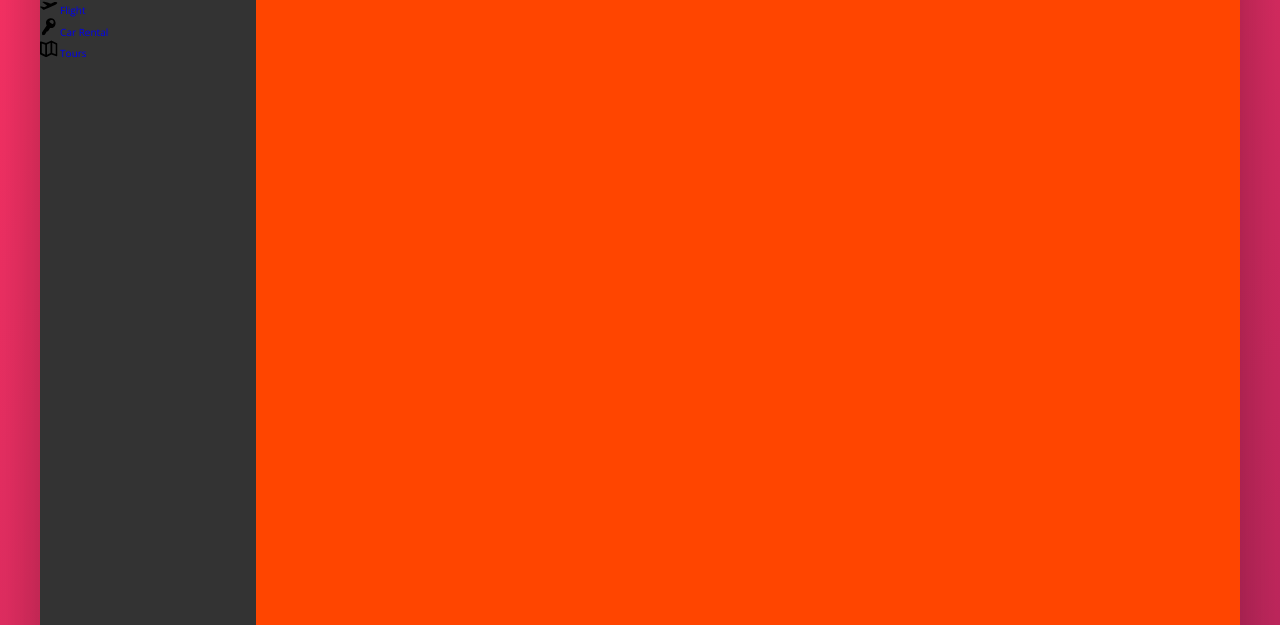
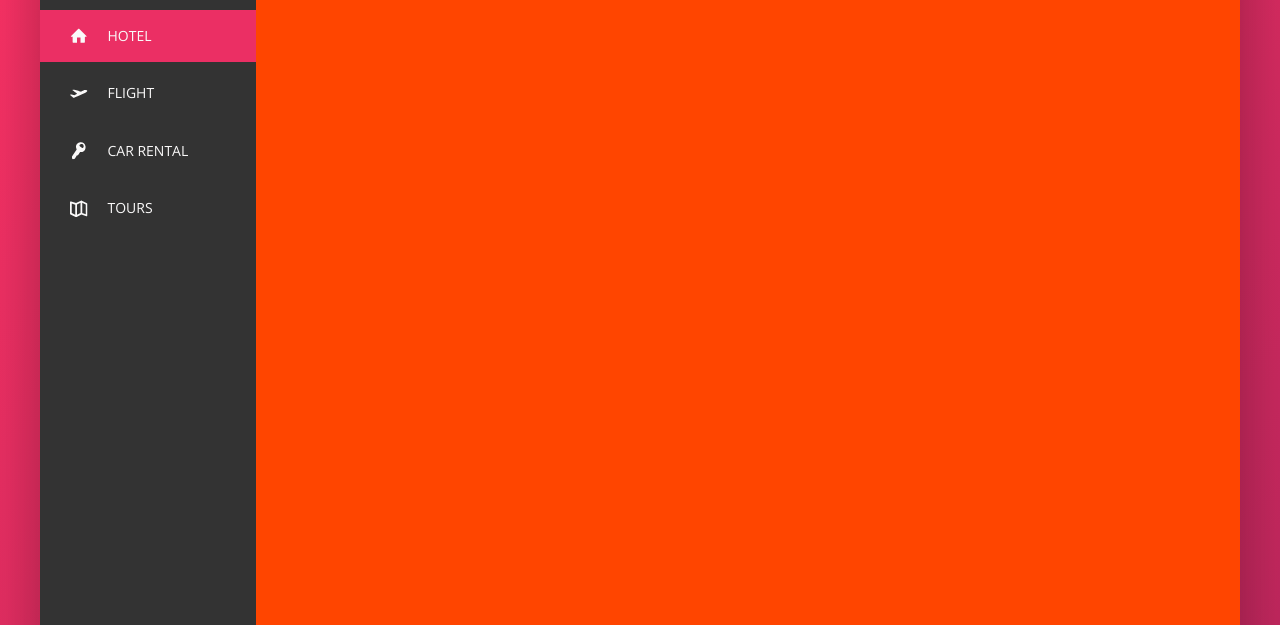
Before and after one commit to optimus-anu/Trillo, a website: page index.html in a window 1280 px wide. Shown: the part 175-800 px from the top of the page. Drawn offline with nearby package versions, Linux system fonts and the light colour scheme.

Commit message:
Building the Navigation Part 2

```diff
--- a/index.html
+++ b/index.html
@@ -44,7 +44,7 @@
             <div class="content">
                 <nav class="sidebar">
                     <ul class="side-nav">
-                        <li class="side-nav__item">
+                        <li class="side-nav__item  side-nav__item--active">
                             <a href="#" class="side-nav__link">
                                 <svg class="side-nav__icon">
                                     <use xlink:href="img/sprite.svg#icon-home"></use>
--- a/sass/_components.scss
+++ b/sass/_components.scss
@@ -118,20 +118,61 @@
 /////////////////////////////////////////////////
 // SIDE NAVIGATION
 .side-nav {
+    font-size: 1.4rem;
+    list-style-type: none;
+    margin-top: 3.5rem;
 
     &__item {
-        list-style-type: none;
+        position: relative;
 
+        &:not(:last-child) {
+            margin-bottom: .5rem;
+        }
     }
 
-    &__link {
+    &__item::before {
+        content: "";
+        position: absolute;
+        top: 0;
+        left: 0;
+        height: 100%;
+        width: 3px;
+        background-color: var(--color-primary);
+        transform: scaleY(0);
+        transition: transform 0.2s, width 0.4s cubic-bezier(1, 0, 0, 1) .2s, background-color .1s;
+    }
+
+    &__item:hover::before,
+    &__item--active::before {
+        transform: scaleY(1);
+        width: 100%;
+    }
+
+    &__item:active::before {
+        background-color: var(--color-primary-light);
+    }
+
+    &__link:link,
+    &__link:visited {
+
+        color: var(--color-grey-light-1);
         text-decoration: none;
+        text-transform: uppercase;
+        display: block;
+        padding: 1.5rem 3rem;
+        position: relative;
+        z-index: 10;
+
+        display: flex;
+        align-items: center;
+
     }
 
     &__icon {
         width: 1.75rem;
         height: 1.75rem;
-
+        margin-right: 2rem;
+        fill: currentColor;
     }
 }
 
```
Also changed, not shown: css/style.css.
